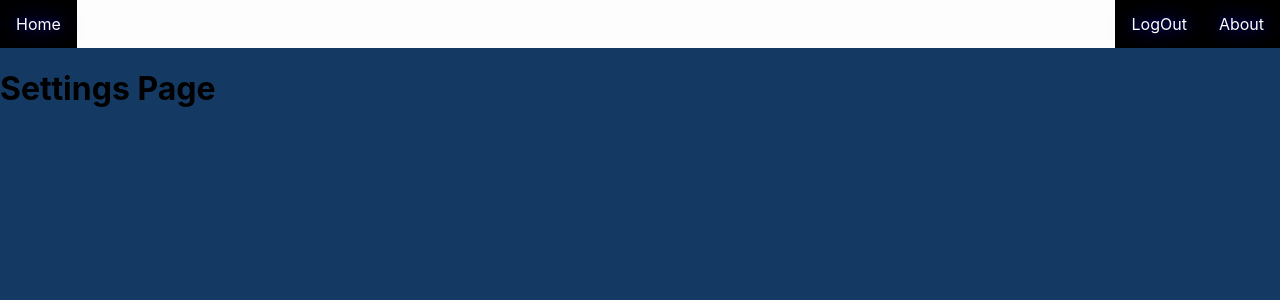
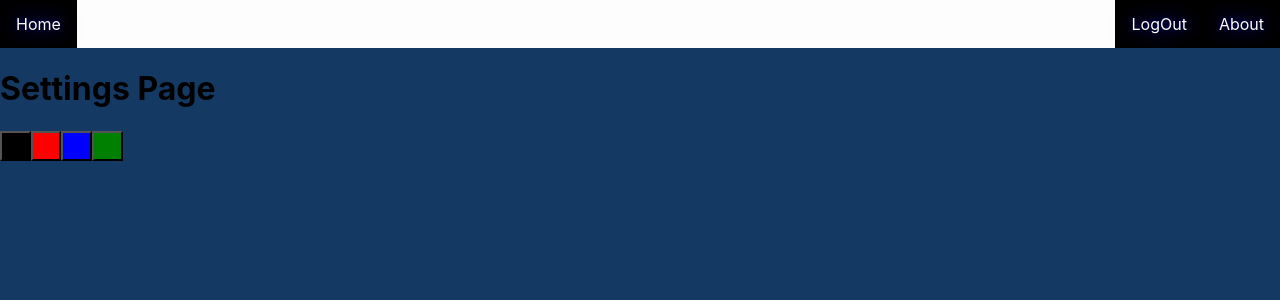
Before and after one commit to Josefbautista94/Messaging-App, a React (Create React App) app: page /Settings in a window 1280 px wide. Shown: the top 300 px of the page. Built offline with nearby package versions, Linux system fonts and the light colour scheme.

Commit message:
Added buttons to change the chat background in settings using localStorage

```diff
--- a/src/Components/Chat/Chat.css
+++ b/src/Components/Chat/Chat.css
@@ -71,8 +71,27 @@
 	flex-direction: column;
 	overflow: auto;
 	padding-bottom: 10px;
-  background-color: rgb(13, 14, 14);
+	/* background: rgb(13, 14, 14); */
 }
+/* body {
+	background: red;
+} */
+button {
+	padding: 1em;
+}
+/* [data-color ="black"] {
+	background: black;
+}
+[data-color="red"] {
+	background: red;
+}
+[data-color="blue"] {
+	background: blue;
+}
+[data-color="green"] {
+	background: green;
+} */
+
 .mySide {
 	width: 100%;
 	display: flex;
@@ -168,6 +187,5 @@
 	background-color: rgb(12, 12, 12);
 	color: rgb(2, 2, 2);
 	opacity: 0.6;
-  text-shadow: 1px 1px 2px rgb(226, 222, 222), 0 0 25px rgb(241, 241, 250),
-    0 0 5px rgb(208, 208, 216);
+	text-shadow: 1px 1px 2px rgb(226, 222, 222), 0 0 25px rgb(241, 241, 250), 0 0 5px rgb(208, 208, 216);
 }
--- a/src/Components/Chat/Chat.js
+++ b/src/Components/Chat/Chat.js
@@ -1,39 +1,37 @@
-import React, { useState, useEffect, useRef } from "react";
-import "./Chat.css";
-import { Link } from "react-router-dom";
-import io from "socket.io-client";
+import React, { useState, useEffect, useRef } from 'react';
+import './Chat.css';
+import { Link } from 'react-router-dom';
+import io from 'socket.io-client';
 
 const Chat = () => {
-  const [yourID, setYourID] = useState();
-  const [messages, setMessages] = useState([]);
-  const [message, setMessage] = useState("");
+	const [ yourID, setYourID ] = useState();
+	const [ messages, setMessages ] = useState([]);
+	const [ message, setMessage ] = useState('');
 	const socketRef = useRef();
-
+	const backgroundColor = window.localStorage.getItem('backgroundColor');
 	function receivedMessage(message) {
-    setMessages((oldMsgs) => [...oldMsgs, message]);
+		setMessages((oldMsgs) => [ ...oldMsgs, message ]);
 	}
 
 	useEffect(() => {
-    socketRef.current = io.connect("http://localhost:8000");
-
-    socketRef.current.on("Your id", (id) => {
-      setYourID(id);
-    });
-
-    socketRef.current.on("backend message", (message) => {
-      console.log("here");
-      receivedMessage(message);
-    });
+		// 	socketRef.current = io.connect('http://localhost:8000');
+		// 	socketRef.current.on('Your id', (id) => {
+		// 		setYourID(id);
+		// 	});
+		// 	socketRef.current.on('backend message', (message) => {
+		// 		console.log('here');
+		// 		receivedMessage(message);
+		// 	});
 	}, []);
 
 	function sendMessage(e) {
 		e.preventDefault();
 		const messageObject = {
 			body: message,
-      id: yourID,
+			id: yourID
 		};
-    setMessage("");
-    socketRef.current.emit("frontend message", messageObject);
+		setMessage('');
+		socketRef.current.emit('frontend message', messageObject);
 	}
 
 	function handleChange(e) {
@@ -44,18 +42,17 @@ const Chat = () => {
 		<div className="page">
 			<aside className="sidebar">
 				<div className="chat-list">
-          {[1, 2, 3, 4, 5, 6, 7, 8, 9].map((n) => (
+					{[ 1, 2, 3, 4, 5, 6, 7, 8, 9 ].map((n) => (
 						<div className="cell" key={n}>
 							<div className="user-cell">
 								<div>User {n}</div>
-                <div className="preview">
-                  This is a fake long message tdmaowdmoawdoawd
+								<div className="preview">This is a fake long message tdmaowdmoawdoawd</div>
 							</div>
-              </div>
-              <div className="divider"></div>
+							<div className="divider" />
 						</div>
 					))}
 				</div>
+
 				<div className="settings">
 					<Link className="settings-link" to="/Settings">
 						Settings
@@ -63,7 +60,7 @@ const Chat = () => {
 				</div>
 			</aside>
 			<div id="msgPanel" className="chatBody">
-        <div className="container">
+				<div id="chatBg" className="container" style={{ backgroundColor }}>
 					{messages.map((message, index) => {
 						if (message.id === yourID) {
 							return (
@@ -80,12 +77,7 @@ const Chat = () => {
 					})}
 				</div>
 				<form className="Form" onSubmit={sendMessage}>
-          <input
-            className="input"
-            value={message}
-            onChange={handleChange}
-            placeholder="send a message"
-          />
+					<input className="input" value={message} onChange={handleChange} placeholder="send a message" />
 					<button className="send">Send</button>
 				</form>
 			</div>
--- a/src/Components/Settings/Settings.js
+++ b/src/Components/Settings/Settings.js
@@ -1,16 +1,51 @@
 import React, { Component } from 'react';
-import './Settings.css'
+import './Settings.css';
 
-class Settings extends Component{
+class Settings extends Component {
+	setLocalStorage = (color) => {
+		const storage = window.localStorage;
 
-    render(){
-        return(
+		if (storage.getItem('backgroundColor')) {
+			localStorage.removeItem('backgroundColor');
+		}
 
-            <div>
-               <header><h1>Settings Page</h1></header>
-            </div>
-        )
-    }
+		localStorage.setItem('backgroundColor', color);
+	};
+
+	render() {
+		const { setLocalStorage } = this;
+
+		return (
+			<div>
+				<header>
+					<h1>Settings Page</h1>
+				</header>
+
+				<div>
+					<button
+						className="color-btn"
+						style={{ backgroundColor: 'black' }}
+						onClick={() => setLocalStorage('black')}
+					/>
+					<button
+						className="color-btn"
+						style={{ backgroundColor: 'red' }}
+						onClick={() => setLocalStorage('red')}
+					/>
+					<button
+						className="color-btn"
+						style={{ backgroundColor: 'blue' }}
+						onClick={() => setLocalStorage('blue')}
+					/>
+					<button
+						className="color-btn"
+						style={{ backgroundColor: 'green' }}
+						onClick={() => setLocalStorage('green')}
+					/>
+				</div>
+			</div>
+		);
+	}
 }
 
 export default Settings;
```
Lines whose indentation alone changed are shown as unchanged.
